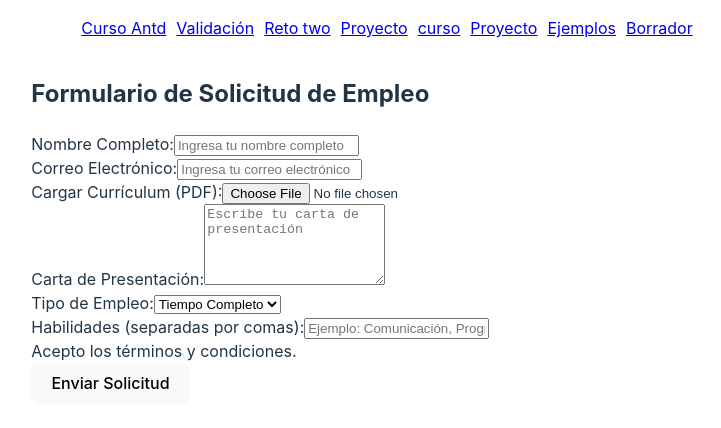
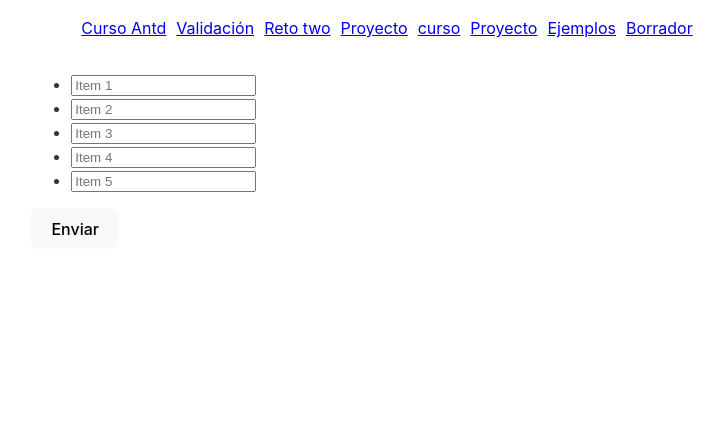
Before and after one commit to torco34/react-hook-form, a React (Vite) app: page /bor in a window 1280 px wide. Shown: the top 428 px of the page, without its empty margins (278-999 px from the left). Built offline with nearby package versions, Linux system fonts and the light colour scheme.

Commit message:
listo primer selector

```diff
--- a/src/RetoTwo/Bor.jsx
+++ b/src/RetoTwo/Bor.jsx
@@ -1,128 +1,31 @@
-import React from 'react';
-import { useForm, Controller } from 'react-hook-form';
+import React from "react";
+import { useForm, Controller } from "react-hook-form";
 
-function Bor() {
-  const { control, handleSubmit, formState: { errors } } = useForm();
-
+const Bor = () => {
+  const { control, handleSubmit, register, reset } = useForm();
   const onSubmit = (data) => {
     console.log(data);
   };
 
   return (
     <form onSubmit={handleSubmit(onSubmit)}>
-      <h2>Formulario de Solicitud de Empleo</h2>
-
-      <div>
-        <label htmlFor="name">Nombre Completo:</label>
-        <Controller
-          name="name"
-          control={control}
-          rules={{ required: 'Este campo es obligatorio' }}
-          render={({ field }) => (
-            <input
-              {...field}
-              type="text"
-              id="name"
-              placeholder="Ingresa tu nombre completo"
+      <ul>
+        {Array.from({ length: 5 }, (_, index) => (
+          <li key={index}>
+            <Controller
+              name={`items[${index}]`}
+              control={control}
+              defaultValue=""
+              render={({ field }) => (
+                <input {...field} placeholder={`Item ${index + 1}`} />
+              )}
             />
-          )}
-        />
-        {errors.name && <span>{errors.name.message}</span>}
-      </div>
-
-      <div>
-        <label htmlFor="email">Correo Electrónico:</label>
-        <Controller
-          name="email"
-          control={control}
-          rules={{ required: 'Este campo es obligatorio', pattern: /^\S+@\S+$/i }}
-          render={({ field }) => (
-            <input
-              {...field}
-              type="email"
-              id="email"
-              placeholder="Ingresa tu correo electrónico"
-            />
-          )}
-        />
-        {errors.email && <span>{errors.email.message}</span>}
-      </div>
-
-      <div>
-        <label htmlFor="resume">Cargar Currículum (PDF):</label>
-        <Controller
-          name="resume"
-          control={control}
-          rules={{ validate: file => file[0].type === 'application/pdf' }}
-          render={({ field }) => (
-            <input
-              {...field}
-              type="file"
-              accept=".pdf"
-              id="resume"
-            />
-          )}
-        />
-        {errors.resume && <span>Sube un archivo PDF válido.</span>}
-      </div>
-
-      <div>
-        <label htmlFor="coverLetter">Carta de Presentación:</label>
-        <Controller
-          name="coverLetter"
-          control={control}
-          render={({ field }) => (
-            <textarea
-              {...field}
-              id="coverLetter"
-              rows="5"
-              placeholder="Escribe tu carta de presentación"
-            />
-          )}
-        />
-      </div>
-
-      <div>
-        <label>Tipo de Empleo:</label>
-        <Controller
-          name="employmentType"
-          control={control}
-          render={({ field }) => (
-            <select {...field}>
-              <option value="fullTime">Tiempo Completo</option>
-              <option value="partTime">Medio Tiempo</option>
-              <option value="contract">Contrato</option>
-            </select>
-          )}
-        />
-      </div>
-
-      <div>
-        <label htmlFor="skills">Habilidades (separadas por comas):</label>
-        <Controller
-          name="skills"
-          control={control}
-          render={({ field }) => (
-            <input
-              {...field}
-              type="text"
-              id="skills"
-              placeholder="Ejemplo: Comunicación, Programación, Diseño"
-            />
-          )}
-        />
-      </div>
-
-      <div>
-        <label>
-          {/* <input type="checkbox" {...control('agreeTerms')} /> */}
-          Acepto los términos y condiciones.
-        </label>
-      </div>
-
-      <button type="submit">Enviar Solicitud</button>
+          </li>
+        ))}
+      </ul>
+      <button type="submit">Enviar</button>
     </form>
   );
-}
+};
 
 export default Bor;
--- a/src/proyecto/Proyecto.jsx
+++ b/src/proyecto/Proyecto.jsx
@@ -12,37 +12,36 @@ const cursos = [
 export const Proyecto = () => {
   const [selectedCursos, setSelectedCursos] = useState([]);
   const [cursosDisponibles, setCursosDisponibles] = useState(cursos);
-  const [selectedItems, setSelectedItems] = useState({});
   const [selectVisible, setSelectVisible] = useState(false);
 
-  const { control, handleSubmit, register, getValues, reset, setValue } =
-    useForm({
-      defaultValues: {
-        items: [],
-      },
-    });
+  const { control, handleSubmit, getValues, reset, setValue } = useForm({
+    defaultValues: {
+      items: [],
+      cursosSeleccionados: [],
+    },
+  });
   const { fields, append, remove } = useFieldArray({
     control,
     name: "items",
   });
-  const { remove: remove2 } = useFieldArray({
-    control,
-    name: "items2",
-  });
+
   const handleSelectChange = (e, index) => {
     // a qui selected capsula el curso seleccionado
     const selected = e.target.value;
 
     setSelectVisible(false);
-
+    const selectedCourses =
+      getValues(`items[${index}].cursosDisponibles`) || [];
+    selectedCourses.push(selected);
+    setValue(`items[${index}].cursosDisponibles`, selectedCourses);
     // a qui se agrega a la array  el curso seleccionado
     setSelectedCursos([...selectedCursos, selected]);
     // a qui creamos una nueva array sin el cuso seleccionado
+
     const cursosRestantes = cursosDisponibles.filter(
       (curso) => curso !== selected
     );
     setCursosDisponibles(cursosRestantes);
-
   };
   const appendAgregar = () => {
     const existingEmptyItem = getValues("items").find((item) => !item.items);
@@ -55,19 +54,30 @@ export const Proyecto = () => {
 
   const onSubmit = (data) => {
     console.log(data);
+    // reset();
+    // setSelectedCursos([""]);
   };
 
   return (
-    <div>
+    <div
+      className="border"
+      style={{
+        width: "100%",
+        background: "#F5F5F5",
+        padding: "20px",
+        borderRadius: "10px",
+      }}
+    >
+      <br></br>
       <form onSubmit={handleSubmit(onSubmit)}>
-        <div style={{ width: "100%" }}>
+        <div>
           <label>Nombre </label>
           <Controller
             name={"name"}
             control={control}
             defaultValue=""
             rules={{
-              required: "Nombre es requerido",
+              required: "Este campo  requiere apellido",
               minLength: {
                 value: 2,
                 message: "Nombre debe tener al menos 2 caracteres",
@@ -75,7 +85,7 @@ export const Proyecto = () => {
             }}
             render={({ field, fieldState }) => (
               <div>
-                <Input {...field} />
+                <Input {...field} placeholder="Nombre" />
                 {fieldState.invalid && (
                   <p style={{ color: "red" }}>{fieldState.error?.message}</p>
                 )}
@@ -88,7 +98,7 @@ export const Proyecto = () => {
             control={control}
             defaultValue=""
             rules={{
-              required: "Este campo es requerido",
+              required: "Este campo  requiere apellido",
               minLength: {
                 value: 2,
                 message: "Nombre debe tener al menos 2 caracteres",
@@ -96,7 +106,7 @@ export const Proyecto = () => {
             }}
             render={({ field, fieldState }) => (
               <div>
-                <Input {...field} />
+                <Input {...field} placeholder="Apellido" />
                 {fieldState.invalid && (
                   <p style={{ color: "red" }}>{fieldState.error?.message}</p>
                 )}
@@ -109,7 +119,7 @@ export const Proyecto = () => {
             control={control}
             defaultValue=""
             rules={{
-              required: "Este campo es requerido",
+              required: "Este campo  require correo ",
               pattern: {
                 value: /^[A-Z0-9._%+-]+@[A-Z0-9.-]+\.[A-Z]{2,4}$/i,
                 message: "Dirección de correo electrónico no válida",
@@ -117,7 +127,7 @@ export const Proyecto = () => {
             }}
             render={({ field, fieldState }) => (
               <div>
-                <Input {...field} />
+                <Input {...field} placeholder="Correo" />
                 {fieldState.invalid && (
                   <p style={{ color: "red" }}>{fieldState.error?.message}</p>
                 )}
@@ -125,10 +135,41 @@ export const Proyecto = () => {
             )}
           />
         </div>
+        <br></br>
+        <div style={{ width: "100%" }}>
+          {selectedCursos.map((cursoSelect, index) => (
+            <div key={index} style={{ display: "flex", width: "100%" }}>
+              {/* Se muestran los cursos seleccionados */}
+              <p>
+                {cursoSelect}
 
-        {/* {show && <p>{show}</p>} */}
+                <Button
+                  onClick={() => {
+                    const cursoEliminado = selectedCursos[index];
+                    console.log(cursoEliminado);
+                    const cursoFil = selectedCursos.filter(
+                      (c, i) => i !== index
+                    );
+                    remove(index);
+                    setSelectedCursos(cursoFil);
+                    setCursosDisponibles([
+                      ...cursosDisponibles,
+                      cursoEliminado,
+                    ]);
+                    // reset()
+                  }}
+                >
+                  <DeleteFilled
+                    style={{ fontSize: "14px", color: "#b91010cc" }}
+                  />
+                </Button>
+              </p>
+            </div>
+          ))}
+        </div>
+
         {fields.map((item, index) => (
-          <div key={item.id}>
+          <div key={index.id}>
             <Controller
               name={`items[${index}].cursosDisponibles`}
               control={control}
@@ -145,18 +186,18 @@ export const Proyecto = () => {
                   : false,
               }}
               render={({ field, fieldState }) => (
-                <div>
+                <div key={index}>
                   {selectVisible && (
-                    <div style={{ display: "flex", width: "100%" }}>
+                    <div style={{ display: "flex" }}>
                       <select
-                        {...field}
-                        // {...register(`items[${index}].cursosDisponibles`)}
-                        style={{ width: "50%" }}
+                        multiple={false}
+                        // {...field}
+                        style={{ width: "100%" }}
                         onChange={(e) => {
                           handleSelectChange(e, index);
                         }}
                       >
-                        <option value="">Selecciona cursos..</option>
+                        <option value="">Seleccione un cursos</option>
                         {cursosDisponibles.map((curso, index) => (
                           <>
                             {/*  input con las carrera */}
@@ -172,7 +213,9 @@ export const Proyecto = () => {
                           remove(index);
                         }}
                       >
-                        <DeleteFilled />
+                        <DeleteFilled
+                          style={{ fontSize: "20px", color: "#b91010cc" }}
+                        />
                       </Button>
                     </div>
                   )}
@@ -185,49 +228,28 @@ export const Proyecto = () => {
             />
           </div>
         ))}
-        <div>
-          {selectedCursos.map((cursoSelect, index) => (
-            <div style={{ display: "flex", width: "100%" }}>
-              {/* Se muestran los cursos seleccionados */}
-              <p>
-                {cursoSelect}
 
-                <Button
-                  onClick={() => {
-                    const cursoEliminado = selectedCursos[index];
-                    console.log(cursoEliminado);
-                    {
-                      ("aquino");
-                    }
-                    const cursoFil = selectedCursos.filter(
-                      (c, i) => i !== index
-                    );
-                    remove2(index);
-                    setSelectedCursos(cursoFil);
-                    setCursosDisponibles([
-                      ...cursosDisponibles,
-                      cursoEliminado,
-                    ]);
-                  }}
-                >
-                  <DeleteFilled />
-                </Button>
-              </p>
-            </div>
-          ))}
-        </div>
         {selectedCursos.length === 5 ? (
-          "No hay mas carreras"
+          "No hay más carreras"
         ) : (
-          <div>
-            <button type="button" onClick={appendAgregar}>
-              Seleccionar curso
-            </button>
+          <div
+            style={{
+              marginTop: "20px",
+              width: "100%",
+            }}
+          >
+            <Button type="button" onClick={appendAgregar}>
+              Seleccionar cursos
+            </Button>
           </div>
         )}
 
-        <Form.Item wrapperCol={{ offset: 8, span: 16 }}>
-          <Button type="primary" htmlType="submit">
+        <Form.Item wrapperCol={{ offset: 10, span: 16 }}>
+          <Button
+            type="primary"
+            htmlType="submit"
+            disabled={selectedCursos.length === 0}
+          >
             Submit
           </Button>
         </Form.Item>
```
